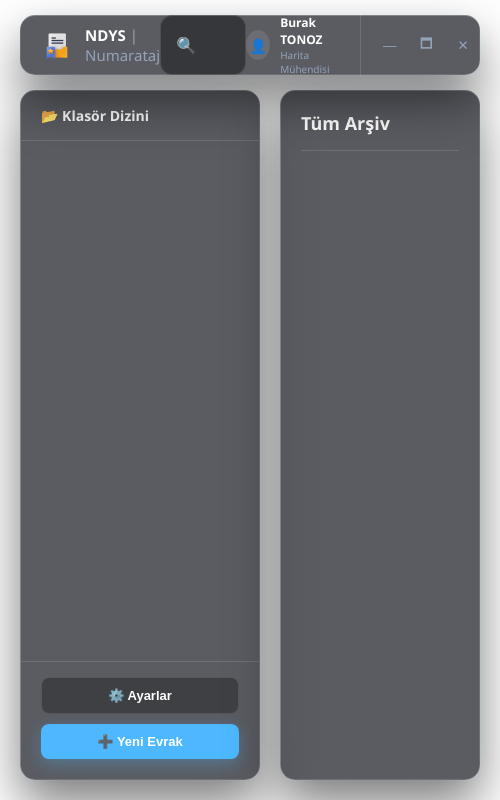
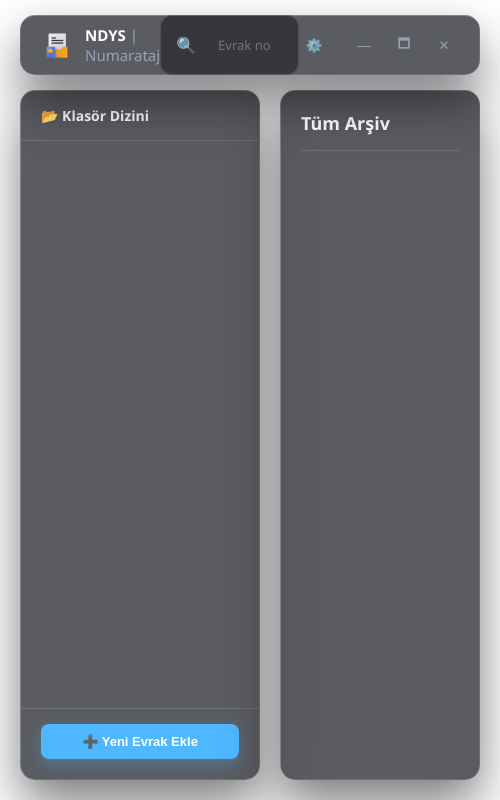
Before and after one commit to BURAKTONOZ/dosya, an Electron app: page index.html in a window 500 px wide. Drawn offline with Linux system fonts and the light colour scheme; no server answers.

Commit message:
Update comments and button labels in index.html

```diff
--- a/index.html
+++ b/index.html
@@ -7,7 +7,10 @@
 </head>
 <body>
 
-  <!-- SÜRÜKLENEBİLİR ÜST BAR (Top Bar Modülü) -->
+  <!-- Arka Plan Görseli / Blur Katmanı -->
+  <div id="desktop-bg"></div>
+
+  <!-- SÜRÜKLENEBİLİR ÜST BAR -->
   <header class="top-bar-module">
     <div class="top-logo-area">
       <img src="icon.ico" class="top-logo" alt="Logo" onerror="this.style.display='none'">
@@ -21,31 +24,26 @@
       <input type="text" id="arama-kutusu" placeholder="Evrak no, konu veya kategori ile arayın... (Ctrl + F)">
     </div>
 
+    <!-- Ayarlar ve Pencere Kontrolleri (Profil Silindi) -->
     <div class="window-controls">
-      <div class="profile-info">
-        <div class="avatar">👤</div>
-        <div class="profile-text">
-          <div class="profile-name">Burak TONOZ</div>
-          <div class="profile-title">Harita Mühendisi</div>
-        </div>
-      </div>
+      <button class="win-btn settings-btn-top" onclick="ayarlarModalAc()" title="Sistem Ayarları">⚙️</button>
+      <div class="divider"></div>
       <button class="win-btn" onclick="window.api.minimize()">—</button>
       <button class="win-btn" onclick="window.api.maximize()">🗖</button>
       <button class="win-btn win-close" onclick="window.api.close()">✕</button>
     </div>
   </header>
 
-  <!-- ANA ÇALIŞMA ALANI (Havada Asılı Modüller) -->
+  <!-- ANA ÇALIŞMA ALANI (3 SÜTUN) -->
   <div id="workspace">
 
-    <!-- SOL: AĞAÇ MENÜ -->
+    <!-- SOL: AĞAÇ MENÜ (Buton Yapısı) -->
     <nav class="glass-module left-menu">
       <div class="menu-title">📂 Klasör Dizini</div>
       <div id="tree-menu" class="tree-menu"></div>
 
       <div class="left-bottom-actions">
-        <button class="action-btn" onclick="ayarlarModalAc()">⚙️ Ayarlar</button>
-        <button class="action-btn highlight" onclick="modalAc('yeni')">➕ Yeni Evrak</button>
+        <button class="action-btn highlight" onclick="modalAc('yeni')">➕ Yeni Evrak Ekle</button>
       </div>
     </nav>
 
@@ -57,7 +55,7 @@
       <div id="cards-container"></div>
     </main>
 
-    <!-- SAĞ: PDF OKUYUCU (Gizliyken yer kaplamaz) -->
+    <!-- SAĞ: PDF OKUYUCU -->
     <aside class="glass-module right-pdf hidden" id="pdf-panel">
       <div class="pdf-header">
         <div class="pdf-title-box">
@@ -78,10 +76,9 @@
 
   </div>
 
-  <!-- GİZLİ BUTON (Dışa aktar için IPC tetiği) -->
   <button id="ctx-disa-aktar" style="display:none;"></button>
 
-  <!-- YENİ/DÜZENLE MODALI (Ultra Blur 3D Plaka) -->
+  <!-- YENİ/DÜZENLE MODALI -->
   <div id="modal-overlay" class="overlay">
     <div class="modal-box">
       <div class="modal-form">
```
